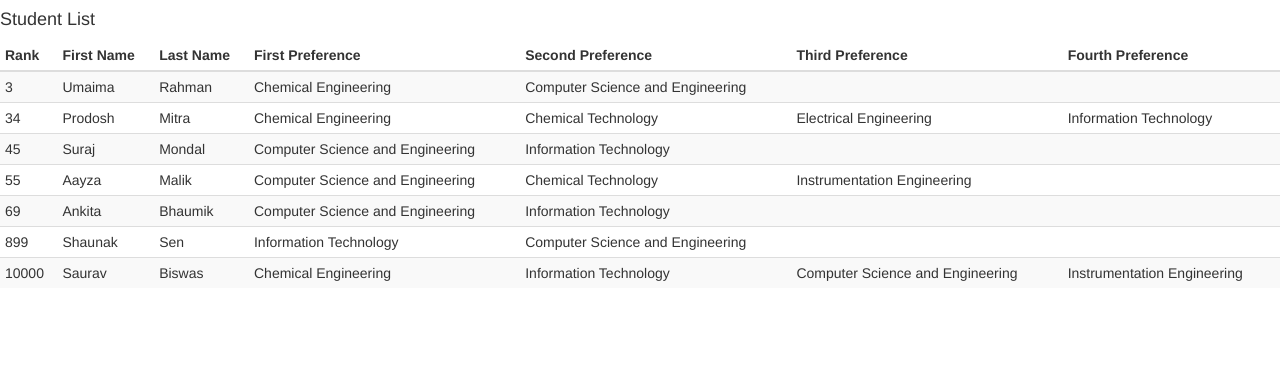
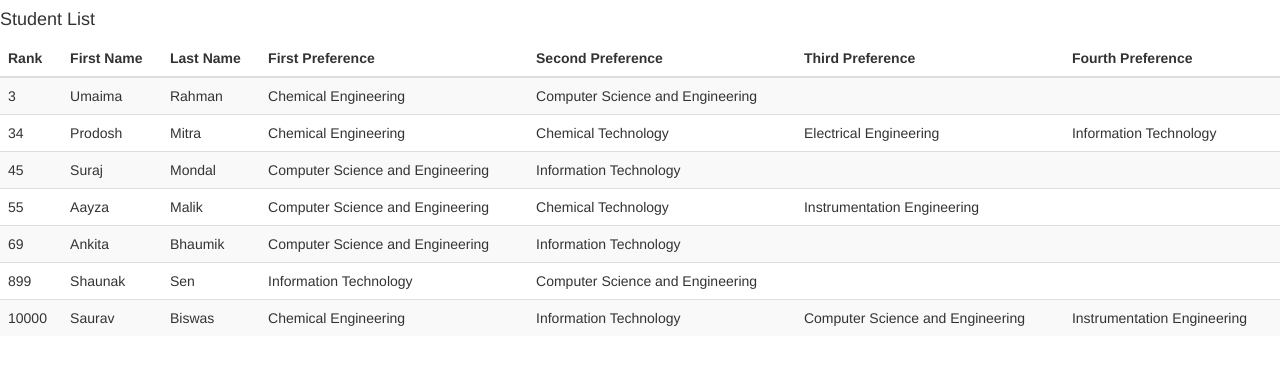
Before and after one commit to sauravdroid/Fever, a Django app: a page that uses Studemt/templates/Studemt/student_list.html in a window 1280 px wide. Shown: the top 365 px of the page. Run offline with Django 3.2, Linux system fonts and the light colour scheme; data comes from the database, SQL or seed files in the repository; some libraries are stand-ins or nearby versions.

Commit message:
Not Condensed Table

```diff
--- a/Studemt/templates/Studemt/student_list.html
+++ b/Studemt/templates/Studemt/student_list.html
@@ -1,7 +1,7 @@
 {% extends 'Studemt/base.html' %}
 {% block body %}
     <h4>Student List</h4>
-    <table class="table table-responsive table-striped table-condensed table-hover">
+    <table class="table table-responsive table-striped table-hover">
         <thead class="thead-inverse">
 
             <tr>
```
